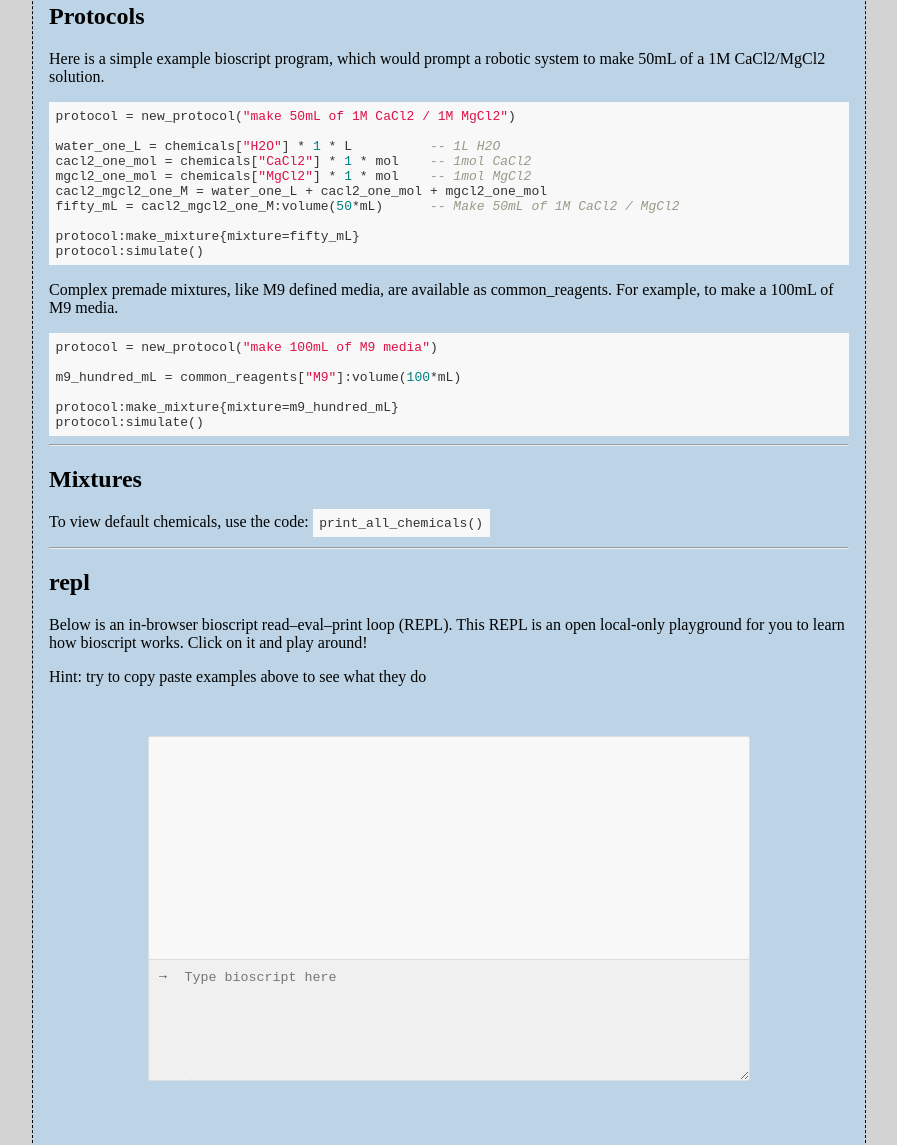
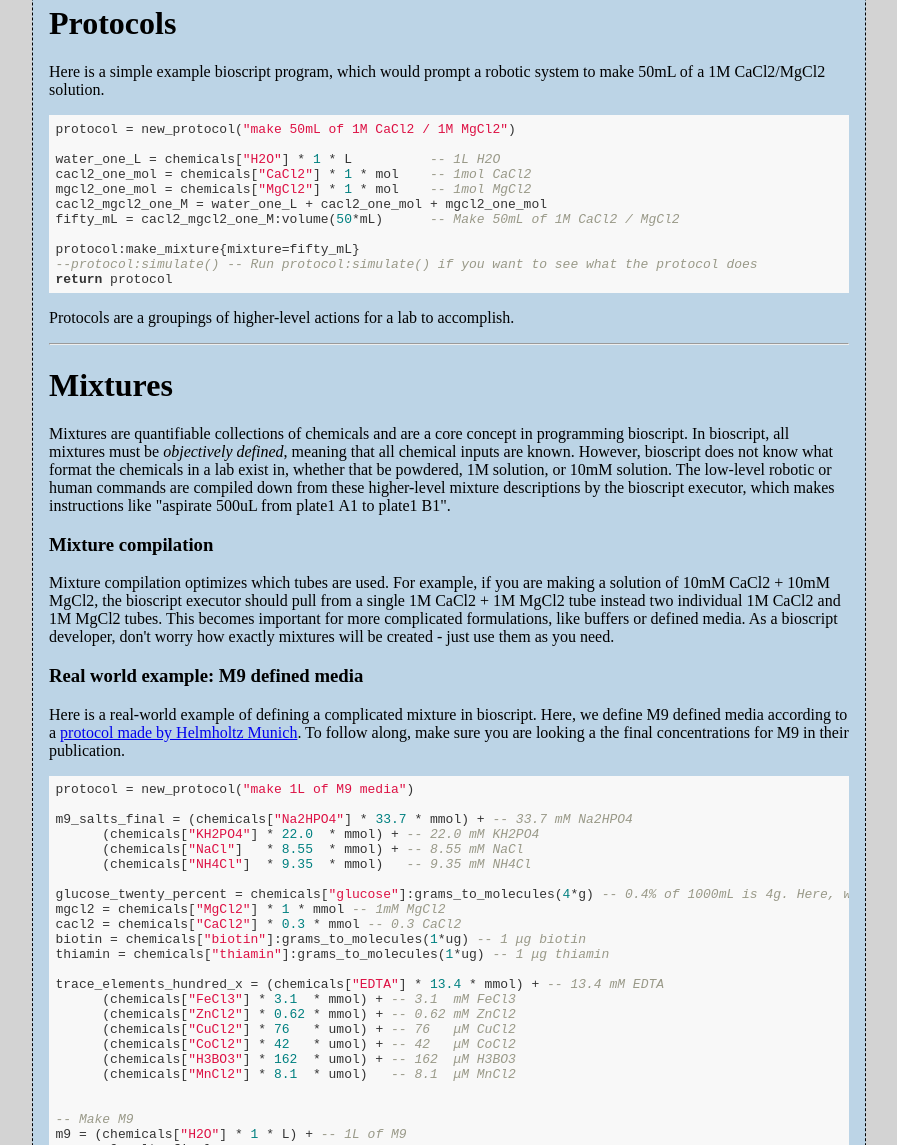
Before and after one commit to trilobio/bioscript, a plain HTML site: page index.html in a window 1280 px wide. Shown: the part 772-1917 px from the top of the page, without its empty margins (191-1088 px from the left). Drawn offline with nearby package versions, Linux system fonts and the light colour scheme; no server answers; a small style sheet from the web is missing.

Commit message:
Small update

```diff
--- a/docs/base.css
+++ b/docs/base.css
@@ -35,32 +35,3 @@ table, td {
 th {
     background: lightgray;
 }
-
-/* The side navigation menu */
-.sidebar {
-  position: fixed;
-  border: 1px dashed black;
-  width: 200px;
-  background-color: #f1f1f1;
-  margin-right: 100px;
-}
-
-/* Sidebar links */
-.sidebar a {
-  display: block;
-  color: black;
-  padding: 16px;
-  text-decoration: none;
-}
-
-/* Active/current link */
-.sidebar a.active {
-  background-color: #66fcf1;
-  color: black;
-}
-
-/* Links on mouse-over */
-.sidebar a:hover:not(.active) {
-  background-color: #bcd4e6;
-  color: black;
-}
--- a/index.html
+++ b/index.html
@@ -13,15 +13,6 @@
 
 <body>
 <div class="wrapper">
-	<!--
-<div class="sidebar">
-  <a class="active" href="#bioscript">Bioscript</a>
-  <a href="#protocols">Protocols</a>
-  <a href="#mixtures">Mixtures</a>
-  <a href="#repl">REPL</a>
-</div>
-	-->
-
 <script src="https://cdnjs.cloudflare.com/ajax/libs/highlight.js/11.6.0/highlight.min.js"></script>
 <script src="https://cdnjs.cloudflare.com/ajax/libs/highlight.js/11.6.0/languages/lua.min.js"></script>
 <script>
@@ -54,7 +45,7 @@ hljs.highlightAll();
 </div>
 
 <div id="protocols">
-<h2>Protocols</h2>
+<h1>Protocols</h1>
 <p>Here is a simple example bioscript program, which would prompt a robotic system to make 50mL of a 1M CaCl2/MgCl2 solution.</p>
 <pre><code class="language-lua">protocol = new_protocol("make 50mL of 1M CaCl2 / 1M MgCl2")
 
@@ -65,21 +56,77 @@ cacl2_mgcl2_one_M = water_one_L + cacl2_one_mol + mgcl2_one_mol
 fifty_mL = cacl2_mgcl2_one_M:volume(50*mL) 	-- Make 50mL of 1M CaCl2 / MgCl2
 
 protocol:make_mixture{mixture=fifty_mL}
-protocol:simulate()</code></pre>
+--protocol:simulate() -- Run protocol:simulate() if you want to see what the protocol does
+return protocol</code></pre>
+<p>Protocols are a groupings of higher-level actions for a lab to accomplish.</p>
+<hr>
+</div>
 
-<p>Complex premade mixtures, like M9 defined media, are available as common_reagents. For example, to make a 100mL of M9 media.</p>
+<div id="mixtures">
+<h1>Mixtures</h1>
+<p>Mixtures are quantifiable collections of chemicals and are a core concept in programming bioscript. In bioscript, all mixtures must be <i>objectively defined</i>, meaning that all chemical inputs are known. However, bioscript does not know what format the chemicals in a lab exist in, whether that be powdered, 1M solution, or 10mM solution. The low-level robotic or human commands are compiled down from these higher-level mixture descriptions by the bioscript executor, which makes instructions like "aspirate 500uL from plate1 A1 to plate1 B1".</p>
+
+<h3>Mixture compilation</h3>
+<p>Mixture compilation optimizes which tubes are used. For example, if you are making a solution of 10mM CaCl2 + 10mM MgCl2, the bioscript executor should pull from a single 1M CaCl2 + 1M MgCl2 tube instead two individual 1M CaCl2 and 1M MgCl2 tubes. This becomes important for more complicated formulations, like buffers or defined media. As a bioscript developer, don't worry how exactly mixtures will be created - just use them as you need.</p>
+
+<h3>Real world example: M9 defined media</h3>
+<p>Here is a real-world example of defining a complicated mixture in bioscript. Here, we define M9 defined media according to a <a href="https://www.helmholtz-muenchen.de/fileadmin/PEPF/Protocols/M9-medium_150510.pdf">protocol made by Helmholtz Munich</a>. To follow along, make sure you are looking a the final concentrations for M9 in their publication.</p>
+<pre><code class="language-lua">protocol = new_protocol("make 1L of M9 media")
+
+m9_salts_final = (chemicals["Na2HPO4"] * 33.7 * mmol) + -- 33.7 mM Na2HPO4
+      (chemicals["KH2PO4"] * 22.0  * mmol) + -- 22.0 mM KH2PO4
+      (chemicals["NaCl"]   * 8.55  * mmol) + -- 8.55 mM NaCl
+      (chemicals["NH4Cl"]  * 9.35  * mmol)   -- 9.35 mM NH4Cl
+
+glucose_twenty_percent = chemicals["glucose"]:grams_to_molecules(4*g) -- 0.4% of 1000mL is 4g. Here, we convert grams to molecules
+mgcl2 = chemicals["MgCl2"] * 1 * mmol -- 1mM MgCl2
+cacl2 = chemicals["CaCl2"] * 0.3 * mmol -- 0.3 CaCl2
+biotin = chemicals["biotin"]:grams_to_molecules(1*ug) -- 1 μg biotin
+thiamin = chemicals["thiamin"]:grams_to_molecules(1*ug) -- 1 μg thiamin
+
+trace_elements_hundred_x = (chemicals["EDTA"] * 13.4 * mmol) + -- 13.4 mM EDTA
+      (chemicals["FeCl3"] * 3.1  * mmol) + -- 3.1  mM FeCl3
+      (chemicals["ZnCl2"] * 0.62 * mmol) + -- 0.62 mM ZnCl2
+      (chemicals["CuCl2"] * 76   * umol) + -- 76   μM CuCl2
+      (chemicals["CoCl2"] * 42   * umol) + -- 42   μM CoCl2
+      (chemicals["H3BO3"] * 162  * umol) + -- 162  μM H3BO3
+      (chemicals["MnCl2"] * 8.1  * umol)   -- 8.1  μM MnCl2
+
+
+-- Make M9
+m9 = (chemicals["H2O"] * 1 * L) + -- 1L of M9
+      m9_salts_final +
+      glucose_twenty_percent +
+      mgcl2 +
+      cacl2 +
+      biotin +
+      thiamin +
+      (trace_elements_hundred_x / 100) -- 1x trace elements
+
+protocol:make_mixture{mixture=m9}
+--protocol:simulate() -- Run protocol:simulate() if you want to see what the protocol does
+return protocol</code></pre>
+
+<h3>Help for complicated mixtures</h3>
+<p>Complex premade mixtures, like M9 defined media, are available as common_reagents. For example, here is how to make 100mL of M9 media without having to define M9 yourself.</p>
 <pre><code class="language-lua">protocol = new_protocol("make 100mL of M9 media")
 
 m9_hundred_mL = common_reagents["M9"]:volume(100*mL)
 
 protocol:make_mixture{mixture=m9_hundred_mL}
-protocol:simulate()</code></pre>
+--protocol:simulate()
+return protocol</code></pre>
+
+<h3>Useful defaults</h3>
+<p>To view default chemicals, use the code: <code class="language-lua">print_all_chemicals()</code></p>
+<p>To view default common reagents, use the code: <code class="language-lua">print_all_common_reagents()</code></p>
 <hr>
 </div>
 
-<div id="mixtures">
-<h2>Mixtures</h2>
-<p>To view default chemicals, use the code: <code class="language-lua">print_all_chemicals()</code></p>
+<div id="samples">
+<h1>Samples</h1>
+<p>Samples are specific instantiations of mixtures. They are used if you need to pipeline reactions.</p>
+
 <hr>
 </div>
 
@@ -108,6 +155,7 @@ synbio = std.synbio
 chemicals = std.mixtures.chemicals
 common_reagents = std.mixtures.common_reagents
 print_all_chemicals = std.mixtures.print_all_chemicals
+print_all_common_reagents = std.mixtures.print_all_common_reagents
 
 new_protocol = std.biologic_commands.new_protocol
 
```
Also changed, not shown: 5 other files.
